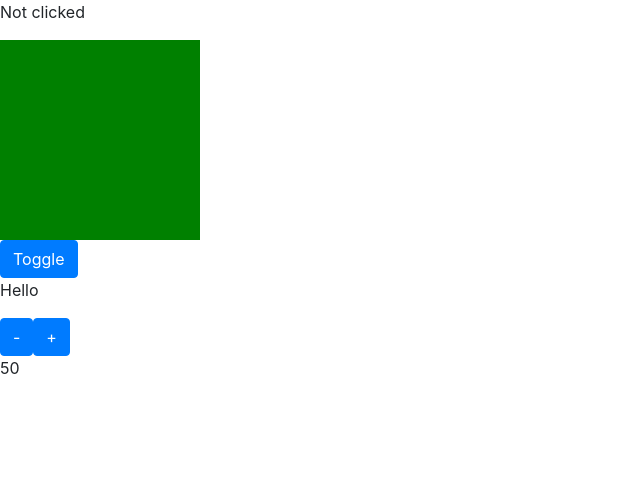
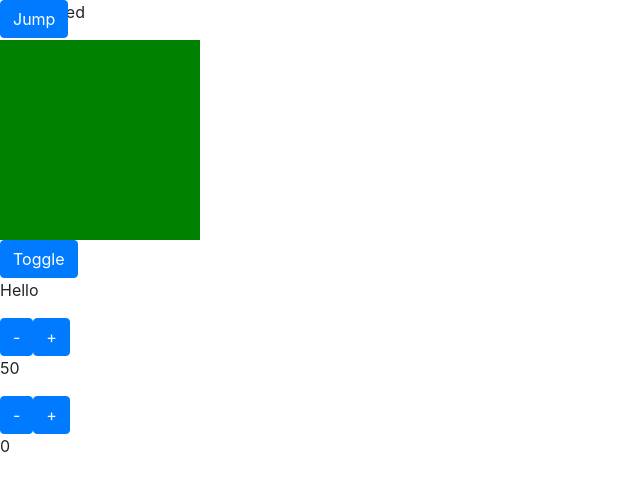
Before and after one commit to RaccoonHowell/Hooks-React-app, a React (Create React App) app: page / in a window 1280 px wide. Shown: the top 490 px of the page, without its empty margins (0-640 px from the left). Built offline with nearby package versions, Linux system fonts and the light colour scheme.

Commit message:
created StepCounter and CatchMeIfYouCan components that use hooks

```diff
--- a/src/App.js
+++ b/src/App.js
@@ -3,6 +3,8 @@ import Clicked from "./Clicked";
 import Square from "./Square";
 import ToggleText from "./ToggleText";
 import Counter from "./Counter";
+import StepCounter from "./StepCounter";
+import CatchMeIfYouCan from "./CatchMeIfYouCan";
 
 const App = () => (
 	<>
@@ -10,6 +12,8 @@ const App = () => (
 		<Square color="blue" />
 		<ToggleText initial="Hello" alternate="World" />
 		<Counter initial={ 50 } max={ 100 } />
+		<StepCounter max={ 10 } step={ 5 } />
+		<CatchMeIfYouCan jump={ 100 } />
 	</>
 );
 
--- /dev/null
+++ b/src/CatchMeIfYouCan.js
@@ -0,0 +1,25 @@
+import React, { useState } from "react";
+
+const CatchMeIfYouCan = ({ jump }) => {
+    const [clicked, setClicked] = useState(0);
+
+    const updateClicked = () => setClicked(clicked + 1);
+
+    const style = {
+        position: 'absolute',
+        top: clicked * jump
+    }
+
+    return (
+        <button
+            className="btn btn-primary"
+            style={ style } onClick={ updateClicked}
+        >
+            Jump
+        </button>
+    )
+}
+
+export default CatchMeIfYouCan;
+
+// Create a <CatchMeIfYouCan jump={ 100 }> component. It should have a <button> that when clicked moves jump pixels down the screen.
--- a/src/Clicked.js
+++ b/src/Clicked.js
@@ -9,3 +9,5 @@ const Clicked = () => {
   }
 
   export default Clicked;
+
+  // Create a <Clicked> component. It should initially display "Not clicked" in a <p>. Once it's been clicked it should change to "Clicked".
--- a/src/Counter.js
+++ b/src/Counter.js
@@ -1,20 +1,21 @@
 import React, { useState } from "react";
-import { Button } from "react-bootstrap";
 
 const Counter = ({ initial, max }) => {
     const [counter, setCounter] = useState(initial);
 
     const updateCounterDown= () => setCounter(counter === 0 ? 0 : counter - 1);
 
-    const updateCounterUp= () => setCounter(counter === max ? max :counter + 1);
+    const updateCounterUp= () => setCounter(counter === max ? max : counter + 1);
 
     return (
         <>
-            <Button variant="primary" onClick={ updateCounterDown }>-</Button>
-            <Button variant="primary" onClick={ updateCounterUp }>+</Button>
+            <button className="btn btn-primary" onClick={ updateCounterDown }>-</button>
+            <button className="btn btn-primary" onClick={ updateCounterUp }>+</button>
             <p>{ counter }</p>
         </>
     )
 }
 
 export default Counter;
+
+// Create a <Counter initial={ 50 } max={ 100 } /> component. It should consist of a <p> containing a number (which starts at the initial value) and two buttons, + and -. When the user clicks the + button, the number should go up. When the user clicks the - button the number should go down. The number should not be able to go below 0. Use props to pass in a maximum value for the counter
--- a/src/Square.js
+++ b/src/Square.js
@@ -15,3 +15,5 @@ const Square = ({ color }) => {
   }
 
   export default Square;
+
+  // Update your <Square colour="hotpink"> component so that the background starts green, but when it is clicked it changes to the passed in colour. It should alternate every time you click.
--- /dev/null
+++ b/src/StepCounter.js
@@ -0,0 +1,21 @@
+import React, { useState } from "react";
+
+const StepCounter = ({ max, step }) => {
+    const [counter, setCounter] = useState(0);
+
+    const updateCounterDown= () => setCounter(counter === 0 ? 0 : counter - step);
+
+    const updateCounterUp= () => setCounter(counter === max ? max : counter + step);
+
+    return (
+        <>
+            <button className="btn btn-primary" onClick={ updateCounterDown }>-</button>
+            <button className="btn btn-primary" onClick={ updateCounterUp }>+</button>
+            <p>{ counter }</p>
+        </>
+    )
+}
+
+export default StepCounter;
+
+// Create a <StepCounter max={ 100 } step={ 5 } /> component. It should consist of a <p> containing a number (start at 0) and two buttons, + and -. When the user clicks the + button, the number should go up by step. When the user clicks the - button the number should go down by step. The number should not be able to go below 0. Use props to pass in a maximum value for the counter.
--- a/src/ToggleText.js
+++ b/src/ToggleText.js
@@ -1,5 +1,4 @@
 import React, { useState } from "react";
-import { Button } from "react-bootstrap";
 
 const ToggleText = ({ initial, alternate }) => {
     const [clicked, setClicked] = useState(false);
@@ -8,10 +7,12 @@ const ToggleText = ({ initial, alternate }) => {
 
     return (
         <>
-            <Button variant="primary" onClick={ updateClicked }>Toggle</Button>
+            <button className="btn btn-primary" onClick={ updateClicked }>Toggle</button>
             <p>{ clicked ?  alternate : initial }</p>
         </>
     )
 }
 
 export default ToggleText;
+
+// Create <ToggleText initial="Hello" alternate="World"> component. It should consist of a <p> and a <button>Toggle</button>. When the <button> is clicked the text of the <p> tag should alternate between initial and alternate
```
